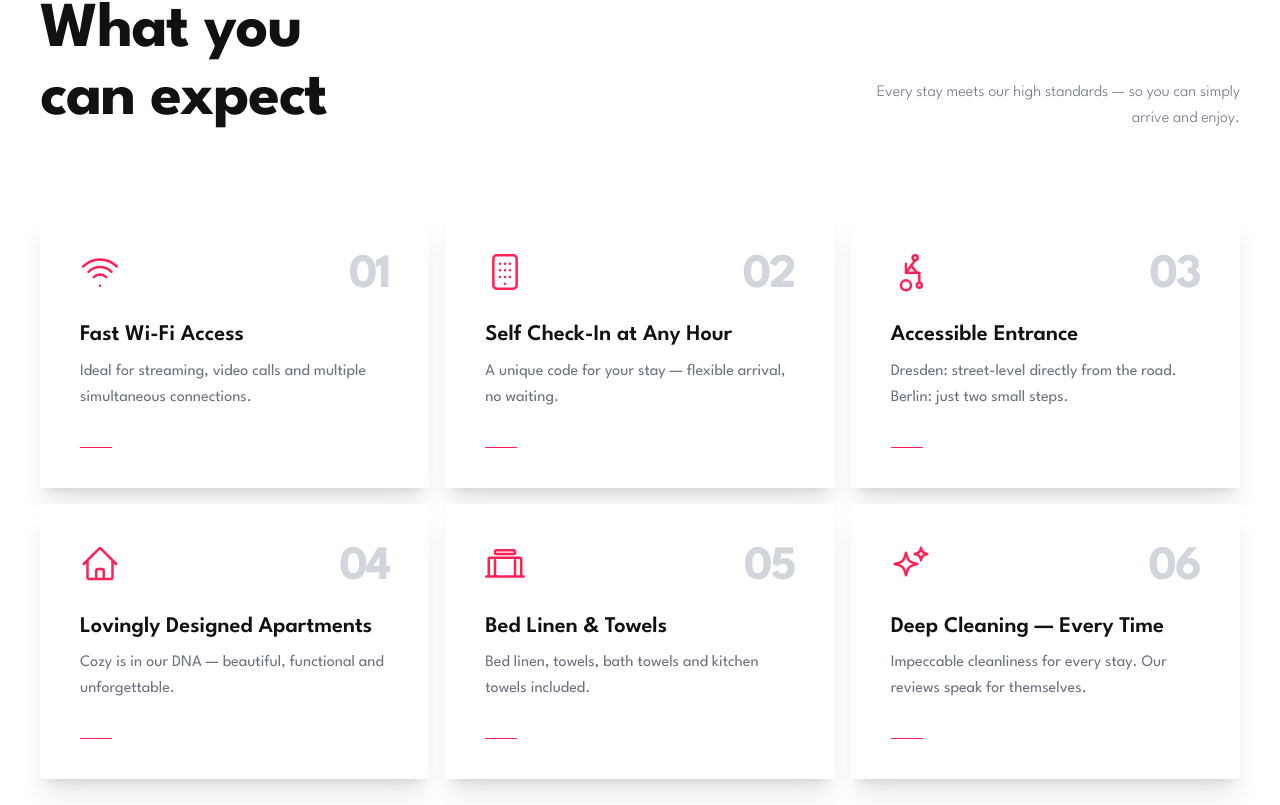
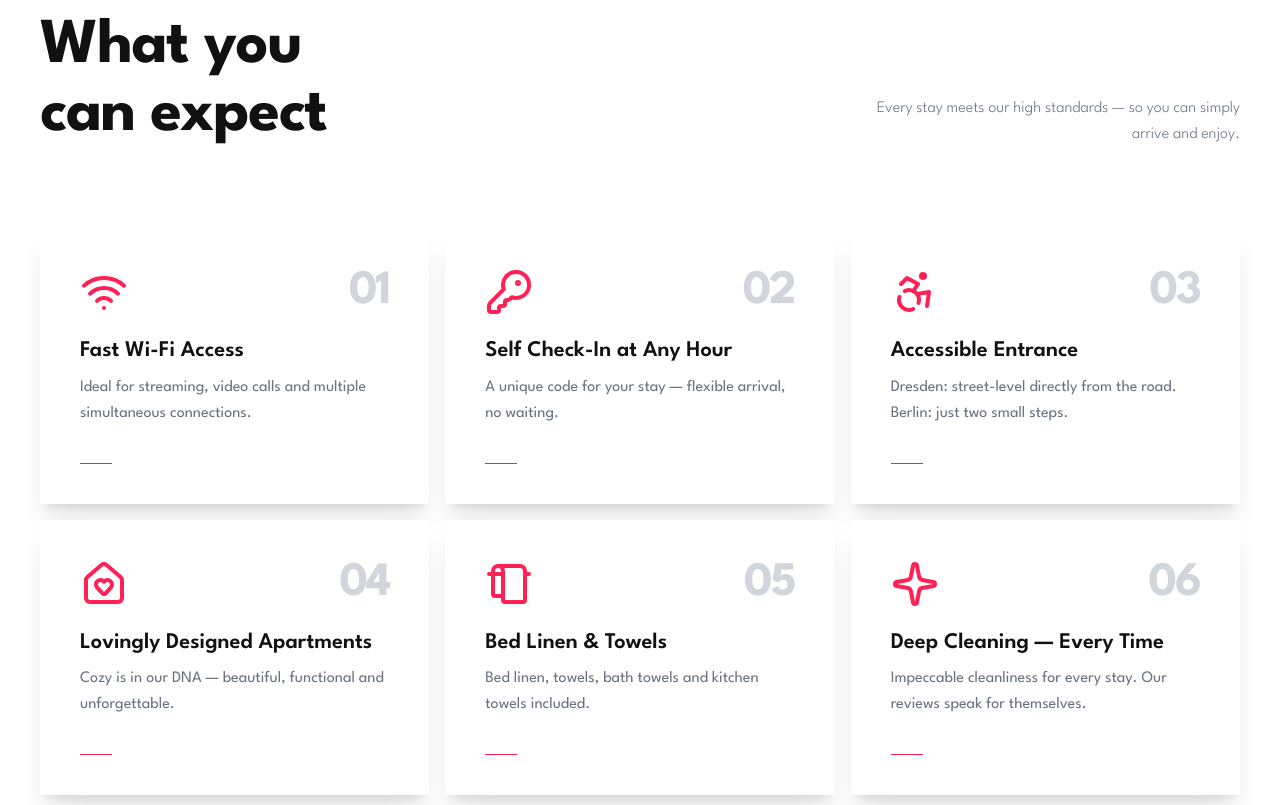
Before and after one commit to ericlemans/cozy-voyage, a Next.js app: page /en in a window 1280 px wide. Shown: the part 2945-3750 px from the top of the page. Built offline with nearby package versions, Linux system fonts and the light colour scheme.

Commit message:
Refactor icons in CompanyStandards component and update translations for property links

```diff
--- a/components/home/CompanyStandards/CompanyStandards.tsx
+++ b/components/home/CompanyStandards/CompanyStandards.tsx
@@ -2,61 +2,32 @@
 
 import React from 'react';
 import { useTranslations } from 'next-intl';
+import { Accessibility, HouseHeartIcon, KeyRoundIcon, SparkleIcon, TowelRackIcon, WifiIcon } from 'lucide-react';
 
 const features: { key: string; icon: React.ReactNode }[] = [
   {
     key: 'wifi',
-    icon: (
-      <svg viewBox="0 0 24 24" fill="none" stroke="currentColor" strokeWidth={1.5} className="w-10 h-10">
-        <path strokeLinecap="round" strokeLinejoin="round" d="M8.288 15.038a5.25 5.25 0 017.424 0M5.106 11.856c3.807-3.808 9.98-3.808 13.788 0M1.924 8.674c5.565-5.565 14.587-5.565 20.152 0M12 20.25h.008v.008H12v-.008z" />
-      </svg>
-    ),
+    icon: <WifiIcon size={48}/>,
   },
   {
     key: 'checkin',
-    icon: (
-      <svg viewBox="0 0 24 24" fill="none" stroke="currentColor" strokeWidth={1.5} className="w-10 h-10">
-        <rect x="5" y="2" width="14" height="20" rx="2" strokeLinecap="round" strokeLinejoin="round" />
-        <path strokeLinecap="round" strokeLinejoin="round" d="M9 7h.01M12 7h.01M15 7h.01M9 11h.01M12 11h.01M15 11h.01M9 15h.01M12 15h.01M15 15h.01M12 19h.01" />
-      </svg>
-    ),
+    icon: <KeyRoundIcon size={48} />
   },
   {
     key: 'accessible',
-    icon: (
-      <svg viewBox="0 0 24 24" fill="none" stroke="currentColor" strokeWidth={1.5} className="w-10 h-10">
-        <circle cx="14.5" cy="3.5" r="1.5" />
-        <path strokeLinecap="round" strokeLinejoin="round" d="M14.5 5L9 12.5" />
-        <path strokeLinecap="round" strokeLinejoin="round" d="M12 8l3.5 4.5" />
-        <path strokeLinecap="round" strokeLinejoin="round" d="M9 7v5.5h8M17 12.5v5" />
-        <circle cx="9" cy="20" r="3" />
-        <circle cx="17" cy="20" r="1.5" />
-      </svg>
-    ),
+    icon: <Accessibility size={48} />
   },
   {
     key: 'design',
-    icon: (
-      <svg viewBox="0 0 24 24" fill="none" stroke="currentColor" strokeWidth={1.5} className="w-10 h-10">
-        <path strokeLinecap="round" strokeLinejoin="round" d="M2.25 12l8.954-8.955c.44-.439 1.152-.439 1.591 0L21.75 12M4.5 9.75v10.125c0 .621.504 1.125 1.125 1.125H9.75v-4.875c0-.621.504-1.125 1.125-1.125h2.25c.621 0 1.125.504 1.125 1.125V21h4.125c.621 0 1.125-.504 1.125-1.125V9.75M8.25 21h8.25" />
-      </svg>
-    ),
+    icon: <HouseHeartIcon size={48} />
   },
   {
     key: 'bedding',
-    icon: (
-      <svg viewBox="0 0 24 24" fill="none" stroke="currentColor" strokeWidth={1.5} className="w-10 h-10">
-        <path strokeLinecap="round" strokeLinejoin="round" d="M2.25 19.5h19.5M2.25 19.5V9a.75.75 0 01.75-.75h18a.75.75 0 01.75.75v10.5M2.25 19.5H.75M21.75 19.5h1.5M6 9.75V19.5m12-9.75V19.5M6.75 6h10.5a.75.75 0 00.75-.75V4.5a.75.75 0 00-.75-.75H6.75a.75.75 0 00-.75.75v.75a.75.75 0 00.75.75z" />
-      </svg>
-    ),
+    icon: <TowelRackIcon size={48}/>,
   },
   {
     key: 'cleaning',
-    icon: (
-      <svg viewBox="0 0 24 24" fill="none" stroke="currentColor" strokeWidth={1.5} className="w-10 h-10">
-        <path strokeLinecap="round" strokeLinejoin="round" d="M9.813 15.904L9 18.75l-.813-2.846a4.5 4.5 0 00-3.09-3.09L2.25 12l2.846-.813a4.5 4.5 0 003.09-3.09L9 5.25l.813 2.846a4.5 4.5 0 003.09 3.09L15.75 12l-2.846.813a4.5 4.5 0 00-3.09 3.09zM18.259 8.715L18 9.75l-.259-1.035a3.375 3.375 0 00-2.455-2.456L14.25 6l1.036-.259a3.375 3.375 0 002.455-2.456L18 2.25l.259 1.035a3.375 3.375 0 002.456 2.456L21.75 6l-1.035.259a3.375 3.375 0 00-2.456 2.456z" />
-      </svg>
-    ),
+    icon: <SparkleIcon size={48}/>,
   },
 ];
 
--- a/components/home/Properties/Properties.tsx
+++ b/components/home/Properties/Properties.tsx
@@ -104,7 +104,7 @@ const Properties = () => {
 
       <div className=' border-b-gray-200 border-b w-80 mx-auto my-20' />
 
-      <h2 className='text-black text-center underline'>You can find us at</h2>
+      <h2 className='text-rose-500 font-medium text-center uppercase pb-4'>{t('youCanFindUsAt')}</h2>
       <div className='flex gap-3 flex-col lg:flex-row justify-center items-center mt-10'>
         <Link href="https://www.airbnb.de/users/profile/1465717917818336305"
               target="_blank"
@@ -120,7 +120,7 @@ const Properties = () => {
         </Link>
         <Link href="https://www.vrbo.com/5622160ha"
               target="_blank"
-              className="relative h-24 w-80 rounded overflow-hidden"
+              className="relative h-24 w-60 rounded overflow-hidden"
         >
           <Image src="/assets/logos/Vrbo_logo.png" objectFit='contain' fill alt="Airbnb Logo" />
         </Link>
--- a/messages/de.json
+++ b/messages/de.json
@@ -15,7 +15,8 @@
     "label": "Direkt buchen",
     "heading1": "Unsere",
     "heading2": "Wohnungen",
-    "viewAll": "Alle Objekte ansehen"
+    "viewAll": "Alle Objekte ansehen",
+    "youCanFindUsAt": "Du findest uns auch bei"
   },
   "propertyCard": {
     "guests": "bis zu {count} Gäste",
--- a/messages/en.json
+++ b/messages/en.json
@@ -15,7 +15,8 @@
     "label": "Book Direct",
     "heading1": "Our",
     "heading2": "Apartments",
-    "viewAll": "View all properties"
+    "viewAll": "View all properties",
+    "youCanFindUsAt": "You can also find us on"
   },
   "propertyCard": {
     "guests": "up to {count} guests",
--- a/package.json
+++ b/package.json
@@ -16,7 +16,6 @@
     "@types/leaflet": "^1.9.18",
     "framer-motion": "^12.10.5",
     "leaflet": "^1.9.4",
-    "lucide": "^0.511.0",
     "lucide-react": "^1.14.0",
     "mapbox-gl": "^3.13.0",
     "next": "16.2.6",
```
Also changed, not shown: 1 other file (tests, documents, lock files or other folders).
